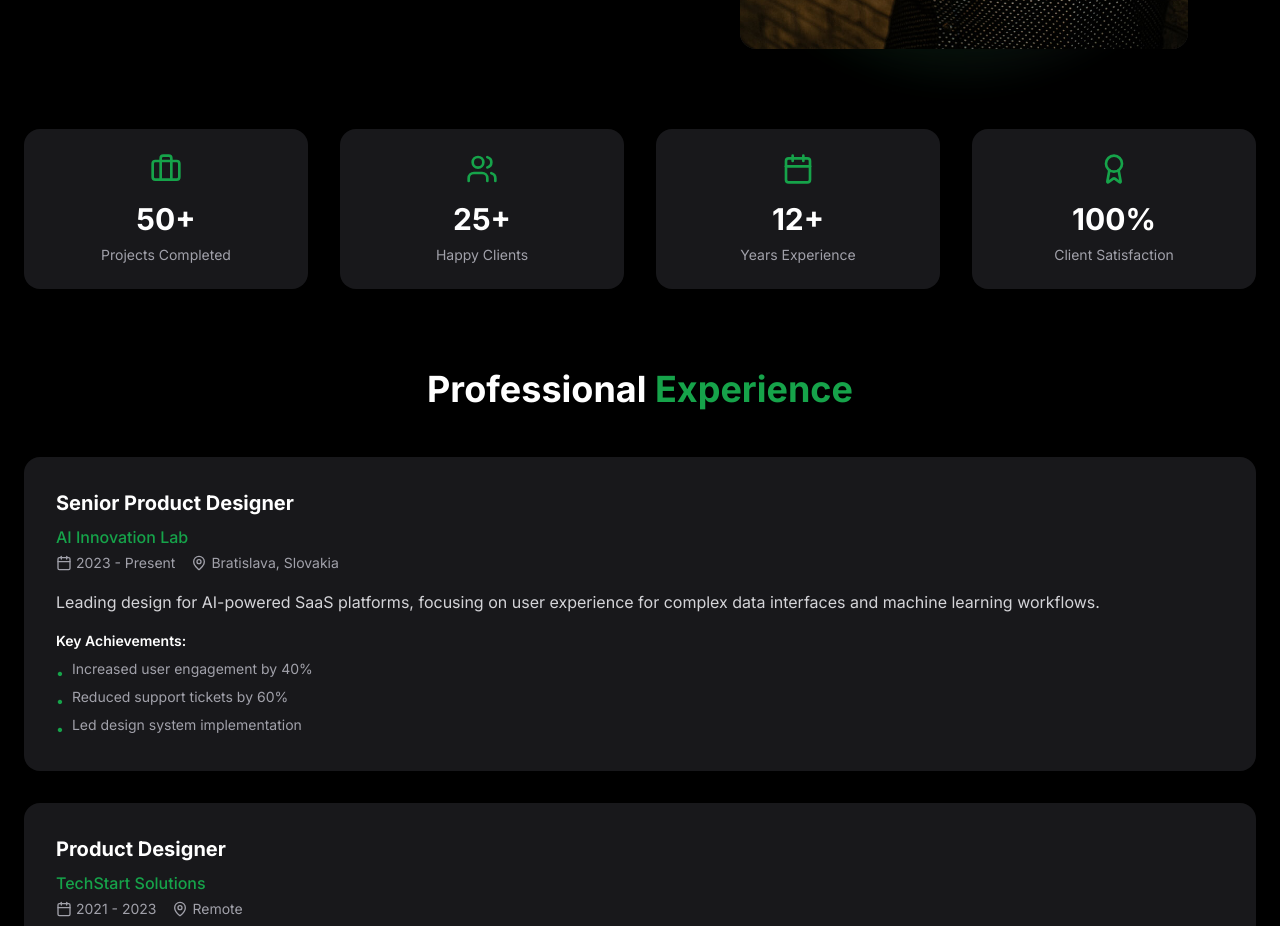
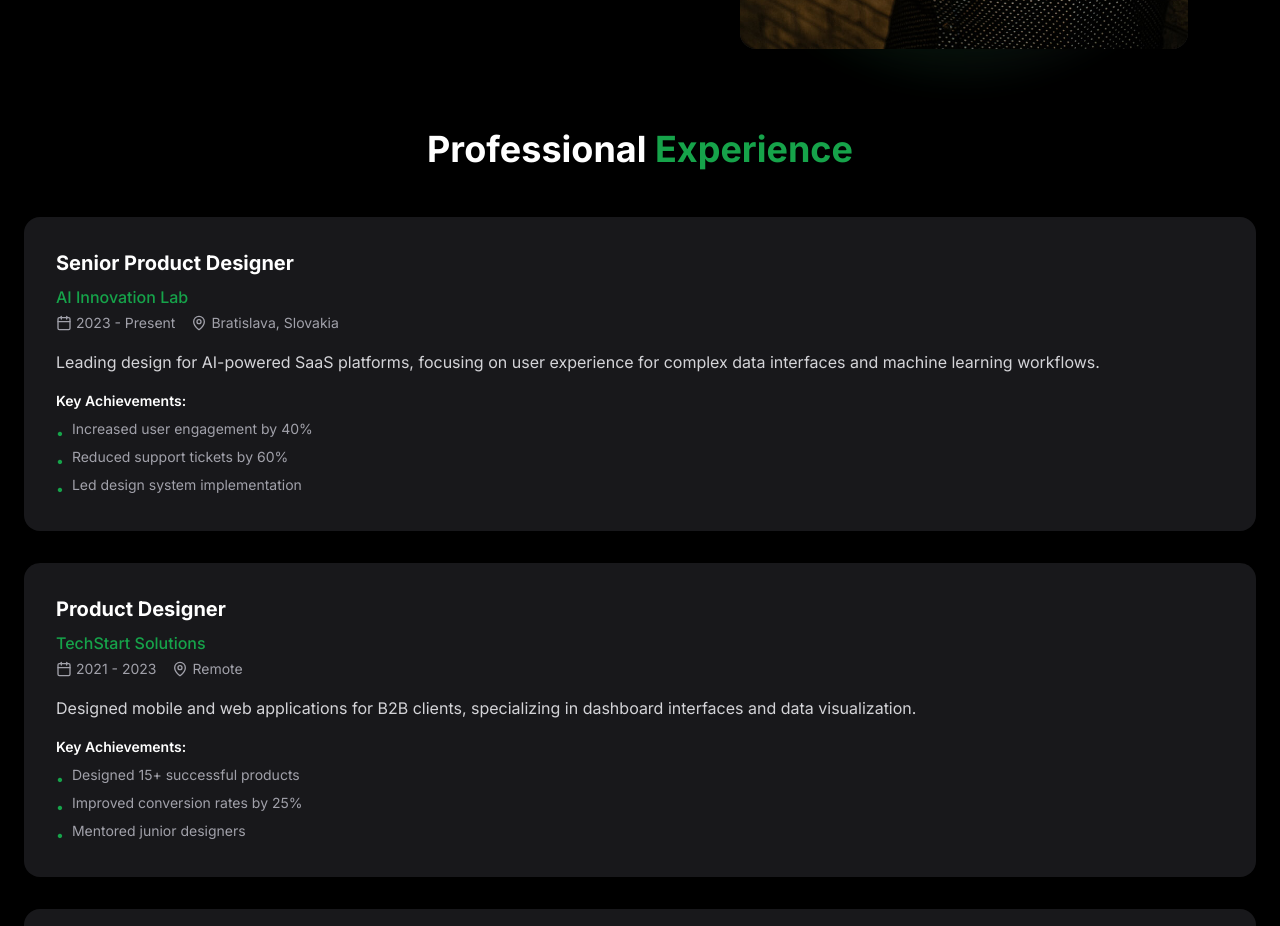
Before and after one commit to DanilGorbunov/portfolio, a Next.js app: page /about in a window 1280 px wide. Shown: the part 960-1886 px from the top of the page. Built offline with nearby package versions, Linux system fonts and the light colour scheme.

Commit message:
Remove metrics section from About page
- Remove stats cards showing 50+ Projects Completed, 25+ Happy Clients, 12+ Years Experience, and 100% Client Satisfaction
- Clean up unused icon imports (Briefcase, Users, Calendar, Award)
- Simplify About page layout by removing metrics section

```diff
--- a/app/about/page.tsx
+++ b/app/about/page.tsx
@@ -10,9 +10,6 @@ import {
   Download,
   Calendar,
   MapPin,
-  Award,
-  Users,
-  Briefcase,
   Code,
   Palette,
   MessageCircle
@@ -84,12 +81,6 @@ const skillCategories = [
   }
 ];
 
-const stats = [
-  { icon: Briefcase, value: "50+", label: "Projects Completed" },
-  { icon: Users, value: "25+", label: "Happy Clients" },
-  { icon: Calendar, value: "12+", label: "Years Experience" },
-  { icon: Award, value: "100%", label: "Client Satisfaction" }
-];
 
 export default function AboutPage() {
   return (
@@ -187,29 +178,6 @@ export default function AboutPage() {
           </motion.div>
           </div>
 
-        {/* Stats */}
-        <motion.div
-          initial={{ opacity: 0, y: 30 }}
-          whileInView={{ opacity: 1, y: 0 }}
-          transition={{ duration: 0.6 }}
-          viewport={{ once: true }}
-          className="grid grid-cols-2 md:grid-cols-4 gap-8 mb-20"
-        >
-          {stats.map((stat, index) => (
-            <motion.div
-              key={stat.label}
-              initial={{ opacity: 0, y: 20 }}
-              whileInView={{ opacity: 1, y: 0 }}
-              transition={{ duration: 0.5, delay: index * 0.1 }}
-              viewport={{ once: true }}
-              className="text-center bg-zinc-900 rounded-2xl p-6"
-            >
-              <stat.icon className="h-8 w-8 text-primary mx-auto mb-4" />
-              <div className="text-3xl font-bold text-white mb-2">{stat.value}</div>
-              <div className="text-zinc-400 text-sm">{stat.label}</div>
-            </motion.div>
-          ))}
-        </motion.div>
 
         {/* Experience Timeline */}
         <motion.div
```
